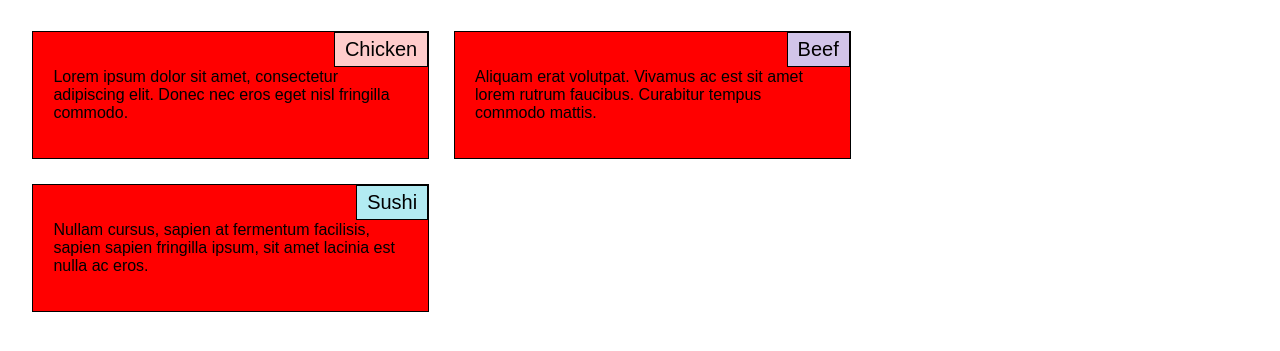
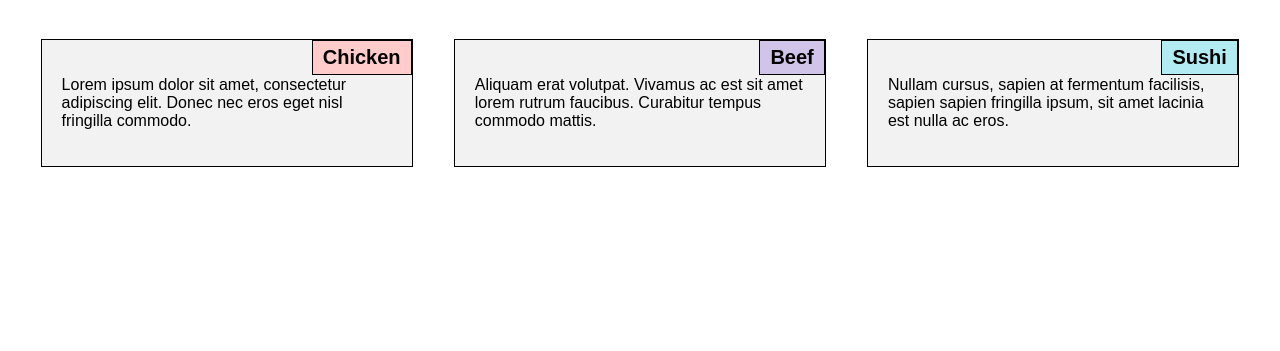
Before and after one commit to Dale-Mauldin/CSSProject, a plain HTML site: page index.html in a window 1280 px wide. Shown: the part 81-432 px from the top of the page. Drawn offline with Linux system fonts and the light colour scheme.

Commit message:
Update style.css

```diff
--- a/CSS/style.css
+++ b/CSS/style.css
@@ -1,28 +1,35 @@
-/* Global */
+/* Global box-sizing and basic styles */
 * {
   box-sizing: border-box;
 }
+
 body {
   font-family: Arial, sans-serif;
   margin: 0;
   padding: 20px;
 }
+
 h1 {
   text-align: center;
-    font-size: 2em; /* 75% larger than base font */
-  }
-  .container {
-    width: 100%;
+  font-size: 2em; /* 75% larger */
 }
 
-  /* Section styling */
+.container::after {
+  content: "";
+  display: table;
+  clear: both;
+}
+
+/* Section layout and styling */
 .menu-section {
   border: 1px solid black;
-    background-color: red;
+  background-color: #f2f2f2;
   padding: 20px;
-    margin: 10px;
+  margin: 10px 0;
   position: relative;
+  overflow: hidden; /* Contains floated children and avoids margin collapse */
 }
+
 .section-title {
   position: absolute;
   top: 0;
@@ -31,35 +38,49 @@
   padding: 5px 10px;
   font-size: 1.25em; /* 25% larger */
   background-color: lightgray;
+  font-weight: bold;
 }
-  .chicken { background-color: #ffcccb; }
-  .beef { background-color: #d1c4e9; }
-  .sushi { background-color: #b2ebf2; }
 
-  /* Desktop view */
+/* Section title colors */
+.chicken {
+  background-color: #ffcccb; /* light red */
+}
+
+.beef {
+  background-color: #d1c4e9; /* light purple */
+}
+
+.sushi {
+  background-color: #b2ebf2; /* light cyan */
+}
+
+/* Desktop view (≥992px) */
 @media (min-width: 992px) {
   .menu-section {
     float: left;
-      width: 32%;
-      margin: 1%;
+    width: 30%;
+    margin: 1.66%;
   }
 }
 
-  /* Tablet view */
+/* Tablet view (768px–991px) */
 @media (min-width: 768px) and (max-width: 991px) {
   .menu-section {
-      width: 48%;
-      margin: 1%;
+    float: left;
+    width: 47%;
+    margin: 1.5%;
   }
+
   .menu-section:nth-child(3) {
-      width: 98%;
+    width: 96%;
   }
 }
 
-  /* Mobile view */
+/* Mobile view (≤767px) */
 @media (max-width: 767px) {
   .menu-section {
     width: 100%;
+    float: none;
     margin: 10px 0;
   }
 }
```
Lines whose indentation alone changed are shown as unchanged.
